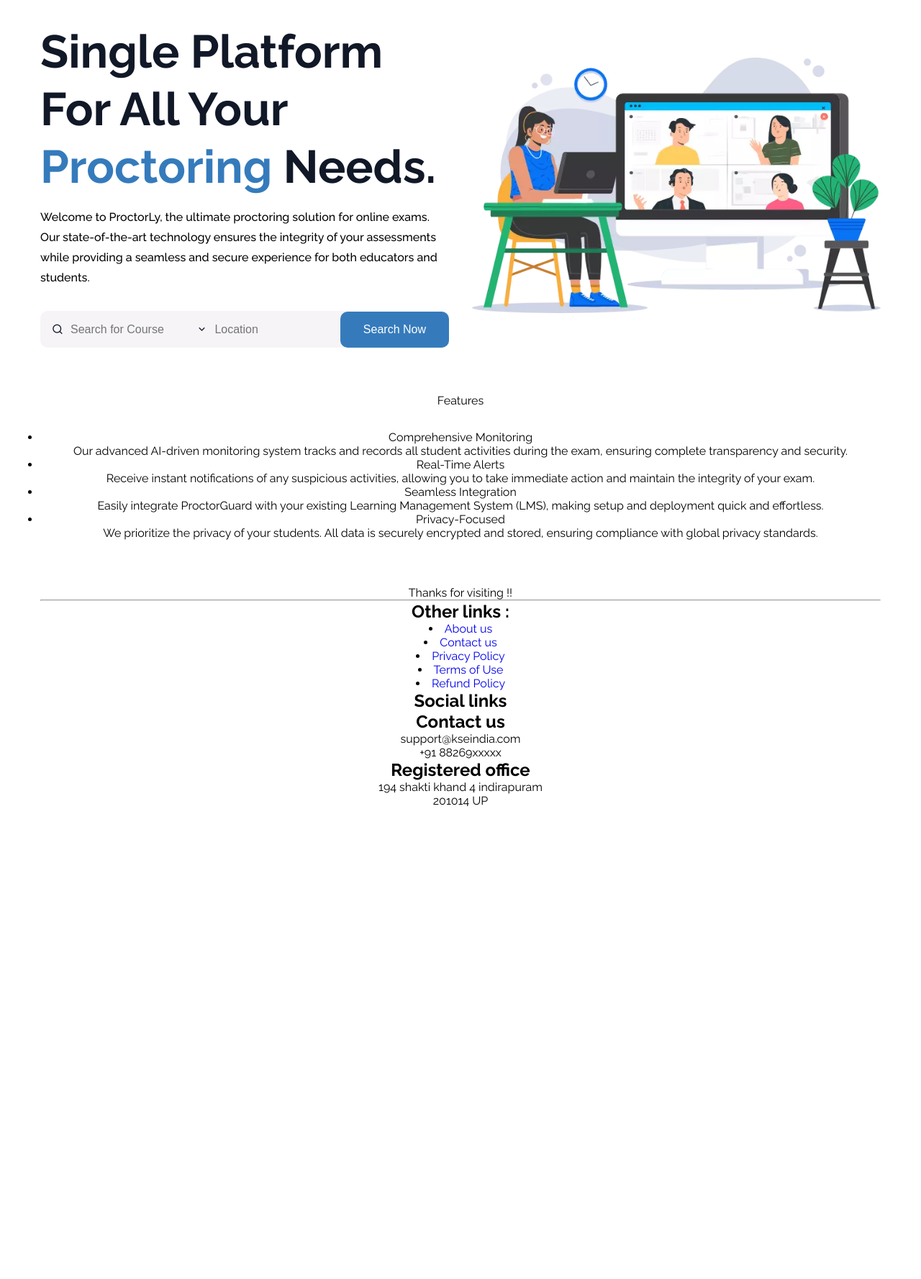
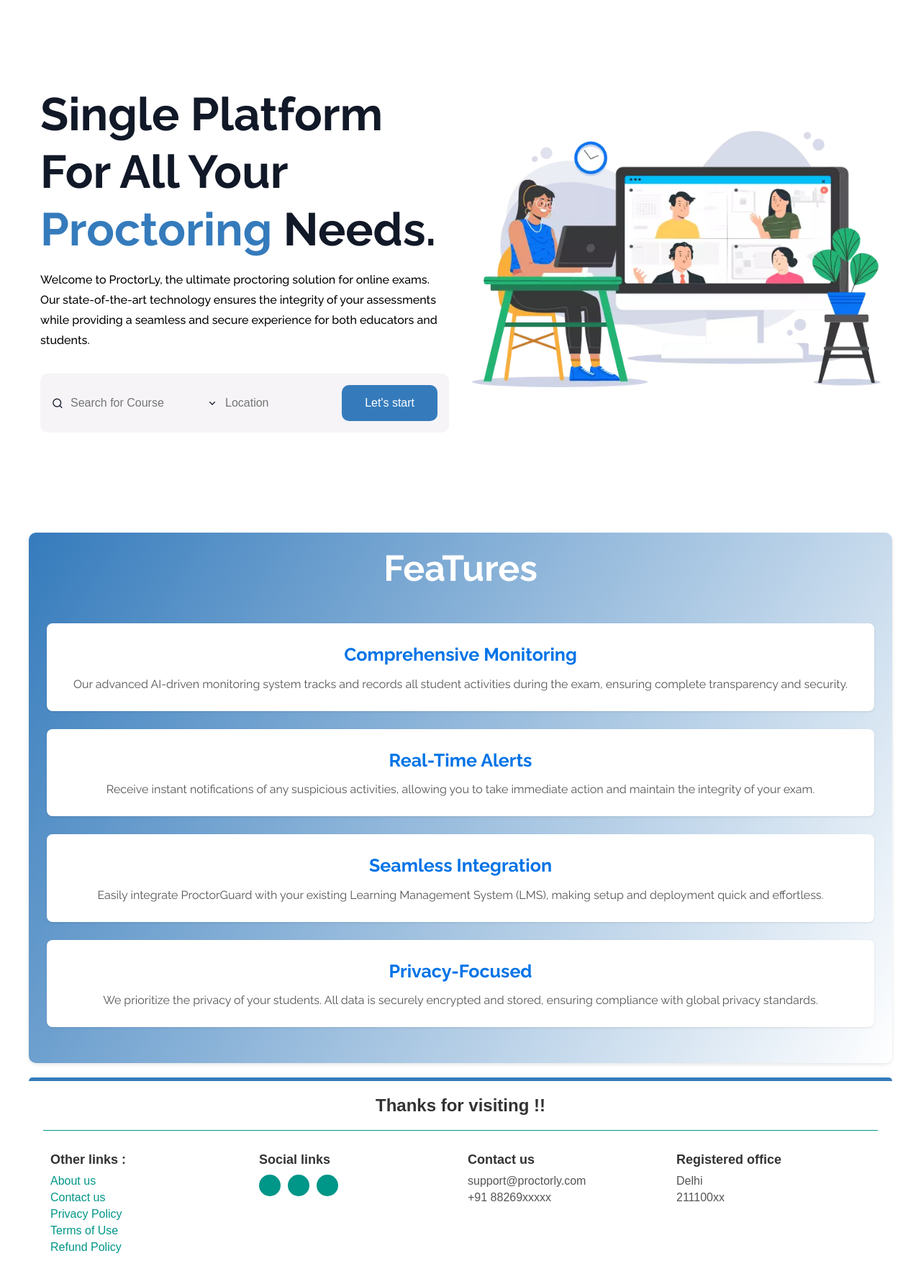
Before and after one commit to Shivam-kr-manjhi/ProctorLink-0.1, a Flask app: page / in a window 1280 px wide. Shown: the part 94-1871 px from the top of the page at 72% size. Before the commit the page ends 1214 px from the top, so only its background shows below. Run offline with Flask 3, Linux system fonts and the light colour scheme; parts of the project's set-up code (start-up, migrations or seed data) failed here and were passed over.

Commit message:
evaluation %conversion  , home button change and feture/footer , css  , proctor instruction

```diff
--- a/static/css/home.css
+++ b/static/css/home.css
@@ -1,7 +1,9 @@
+@import url("https://fonts.googleapis.com/css2?family=Raleway:ital,wght@0,100..900;1,100..900&display=swap");
 
 /*----------------------------------------------------------------------------*/
 .header__container {
   max-width: var(--max-width);
+  height: 90vh;
   margin: auto;
   padding: 2rem 1rem;
   display: grid;
@@ -86,14 +88,7 @@
   text-align: center;
 }
 /*----------------------------------------------------------------------------*/
-footer {
-  max-width: var(--max-width);
-  margin: auto;
-  padding: 2rem 1rem;
-  display: grid;
-  gap: 2rem;
-  text-align: center;
-}
+
 
 @media (width > 540px) {
   .nav__contact {
@@ -140,3 +135,147 @@
     width: fit-content;
   }
 }
+
+/**********************************************************************/
+
+/* Container for the features section */
+.mid-content {
+  background-color: #f9f9f9;
+  padding: 20px;
+  border-radius: 10px;
+  box-shadow: 0 2px 5px rgba(0, 0, 0, 0.1);
+  max-width: var(--max-width);
+  margin: 20px auto;
+  font-family: "Raleway", sans-serif;
+  background: rgb(53,123,188);
+background: linear-gradient(122deg, rgba(53,123,188,1) 0%, rgba(255,255,255,1) 100%);
+}
+
+/* Heading style */
+.mid-content .heading {
+  font-size: 50px;
+  font-weight: bolder;
+  text-align: center;
+  margin-bottom: 10px;
+  color: white;
+}
+
+/* List style */
+.mid-content ul {
+  list-style: none;
+  padding: 5px;
+}
+
+.mid-content ul li {
+  background-color: #fff;
+  margin-bottom: 25px;
+  padding: 25px;
+  border-radius: 8px;
+  box-shadow: 0 1px 3px rgba(0, 0, 0, 0.1);
+  transition: transform 0.3s ease, box-shadow 0.3s ease;
+}
+
+.mid-content ul li:hover {
+  transform: translateY(-5px);
+  box-shadow: 0 4px 10px rgba(0, 0, 0, 0.15);
+}
+
+/* List item title style */
+.mid-content ul li p:first-child {
+  font-size: 25px;
+  font-weight: bold;
+  margin-bottom: 10px;
+  color: #0073e6;
+}
+
+/* List item paragraph style */
+.mid-content ul li p {
+  margin: 0;
+  color: #555;
+  line-height: 1.5;
+}
+
+
+/**********************/
+/* Footer main container */
+/* Footer main container */
+.footer-main {
+  padding: 20px;
+  border-top: 5px solid var(--primary-color);
+  font-family: Arial, sans-serif;
+  color: #333;
+  max-width: var(--max-width);
+  margin: auto;
+  border-radius: 5px;
+}
+
+/* Footer heading style */
+.footer-main .heading {
+  font-size: 24px;
+  font-weight: bold;
+  text-align: center;
+  margin-bottom: 20px;
+}
+
+/* Footer horizontal rule style */
+.footer-main hr {
+  border: none;
+  border-top: 1px solid #009688;
+  margin: 20px 0;
+}
+
+/* Footer container */
+.footer {
+  display: flex;
+  flex-wrap: wrap;
+  justify-content: space-around;
+  text-align: left;
+}
+
+/* Footer section heading style */
+.footer-head {
+  font-size: 18px;
+  font-weight: bold;
+  margin-bottom: 10px;
+}
+
+/* Footer small container */
+.footer-small {
+  flex: 1 1 200px;
+  margin: 10px;
+}
+
+/* Other links style */
+.other-links li {
+  list-style: none;
+  margin: 5px 0;
+}
+
+.other-links a {
+  text-decoration: none;
+  color: #009688;
+  transition: color 0.3s ease;
+}
+
+.other-links a:hover {
+  color: #00796B;
+}
+
+/* Social links container */
+.social-links {
+  display: flex;
+  gap: 10px;
+}
+
+.img-size {
+  width: 30px;
+  height: 30px;
+  background-color: #009688; /* Placeholder for social media icons */
+  border-radius: 50%;
+}
+
+/* Contact and office details style */
+.contact p, .office p {
+  margin: 5px 0;
+  color: #555;
+}
--- a/static/css/proctor.css
+++ b/static/css/proctor.css
@@ -5,6 +5,9 @@
     --blue2 :#3ABEF9;
     --blue3 :#3572EF;
     --blue4 :#050C9C;
+}
+body{
+    font-family: "Raleway", sans-serif;
 }
 .container {
     /* width: 80%; */
--- a/static/css/stats.css
+++ b/static/css/stats.css
@@ -1,6 +1,8 @@
+@import url("https://fonts.googleapis.com/css2?family=Raleway:ital,wght@0,100..900;1,100..900&display=swap");
+
 body{
     background-color: rgb(228, 227, 224);
-    font-family: Arial, Helvetica, sans-serif;
+    font-family: "Raleway", sans-serif;
 }
 
 .statscontainer {
--- a/templates/home.html
+++ b/templates/home.html
@@ -33,6 +33,7 @@
     <header class="header__container">
       <div class="header__image">
         <img src="{{ url_for('static', filename='images/proctor.jpg') }}" />
+         <!-- <img src="../static/images/proctor.jpg"> -->
       </div>
       <div class="header__content">
         <h1>Single Platform For All Your <span>Proctoring</span> Needs.</h1>
@@ -48,86 +49,71 @@
               <div class="input__group">
                 <span><i class="ri-arrow-down-s-line"></i></span>
                 <input type="text" placeholder="Location" />
+                <a href="/proctor"><button type="submit">Let's start</button></a>
               </div>
             </div>
-          <button type="submit">Search Now</button>
           </form>
       </div>
     </header>
 
     <div class="mid-content">
-        <div class="heading">
-            Features
-        </div>
+      <div class="heading">FeaTures</div>
       <ul>
           <li>
-
-                    Comprehensive Monitoring
-                <p>
-                    Our advanced AI-driven monitoring system tracks and records all student activities during the exam, ensuring complete transparency and security.
-                </p>
+              <p>Comprehensive Monitoring</p>
+              <p>Our advanced AI-driven monitoring system tracks and records all student activities during the exam, ensuring complete transparency and security.</p>
           </li>
           <li>
-                Real-Time Alerts
-                <p>
-                    Receive instant notifications of any suspicious activities, allowing you to take immediate action and maintain the integrity of your exam.
-                </p>
-            </li>
-            <li>Seamless Integration
-                <p>
-                    Easily integrate ProctorGuard with your existing Learning Management System (LMS), making setup and deployment quick and effortless.
-                </p>
+              <p>Real-Time Alerts</p>
+              <p>Receive instant notifications of any suspicious activities, allowing you to take immediate action and maintain the integrity of your exam.</p>
           </li>
           <li>
-                Privacy-Focused
-                <p>
-We prioritize the privacy of your students. All data is securely encrypted and stored, ensuring compliance with global privacy standards.
-                </p>
+              <p>Seamless Integration</p>
+              <p>Easily integrate ProctorGuard with your existing Learning Management System (LMS), making setup and deployment quick and effortless.</p>
+          </li>
+          <li>
+              <p>Privacy-Focused</p>
+              <p>We prioritize the privacy of your students. All data is securely encrypted and stored, ensuring compliance with global privacy standards.</p>
           </li>
       </ul>
   </div>
-    <footer>
-        <div className='footer-main'>
-            <div className="heading">Thanks for visiting !!</div>
+
+  <footer class="footer-main">
+    <div class="heading">Thanks for visiting !!</div>
     <hr />
-            <div className="footer">
-             <div className="other-links footer-small">
-              <h2 className='footer-head' >
-                  Other links :
-                  </h2>
+    <div class="footer">
+        <div class="other-links footer-small">
+            <h2 class="footer-head">Other links :</h2>
+            <ul>
                 <li><a href="#">About us</a></li>
                 <li><a href="#">Contact us</a></li>
                 <li><a href="#">Privacy Policy</a></li>
                 <li><a href="#">Terms of Use</a></li>
                 <li><a href="#">Refund Policy</a></li>
+            </ul>
         </div>
-
-              <div className="social">
-              <h2 className='footer-head'>Social links</h2>
-
-             <div className="social-links footer-small">
-              <div className="facebook img-size"></div>
-              <div className="insta img-size"></div>
-              <div className="linked img-size"></div>
+        <div class="social footer-small">
+            <h2 class="footer-head">Social links</h2>
+            <div class="social-links">
+                <div class="facebook img-size"></div>
+                <div class="insta img-size"></div>
+                <div class="linked img-size"></div>
             </div>
         </div>
-
-             <div className="contact  footer-small">
-              <h2 className='footer-head'>Contact us</h2>
-              <p>support@kseindia.com</p>
-              +91 88269xxxxx
+        <div class="contact footer-small">
+            <h2 class="footer-head">Contact us</h2>
+            <p>support@proctorly.com</p>
+            <p>+91 88269xxxxx</p>
         </div>
-
-             <div className="office  footer-small">
-              <h2 className='footer-head'>Registered office</h2>
-              194 shakti khand 4 indirapuram
-              <p>201014 UP</p>
-             </div>
+        <div class="office footer-small">
+            <h2 class="footer-head">Registered office</h2>
+            <p>Delhi</p>
+            <p>211100xx</p>
         </div>
     </div>
 </footer>
 
-    <script src="https://unpkg.com/scrollreveal"></script>
-    <!-- <script src="home.js"></script>     -->
+    <!-- <script src="https://unpkg.com/scrollreveal"></script> -->
+    <script src="home.js"></script>
   </body>
 </html>
```
Also changed, not shown: Evaluation.py (+5 -6 lines), templates/proctor.html (+7 -7 lines), 1 other file. Lines whose indentation alone changed are shown as unchanged.
